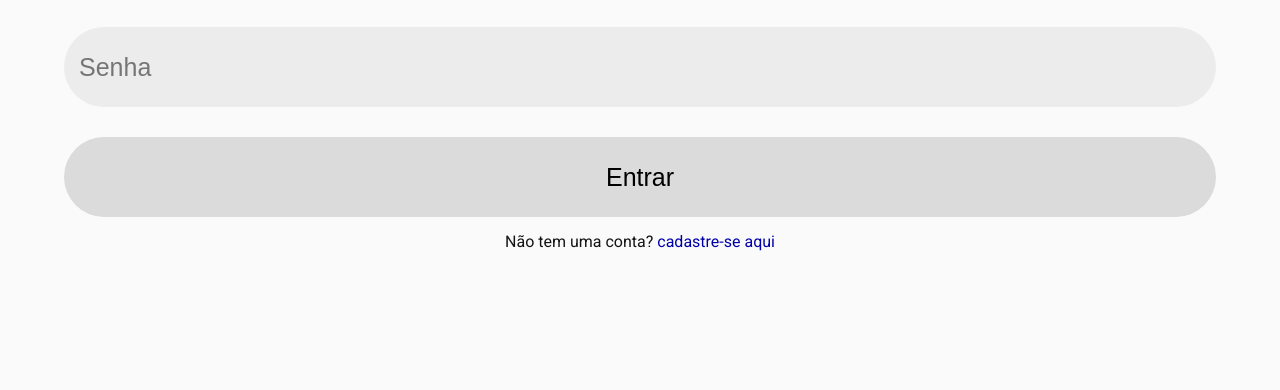
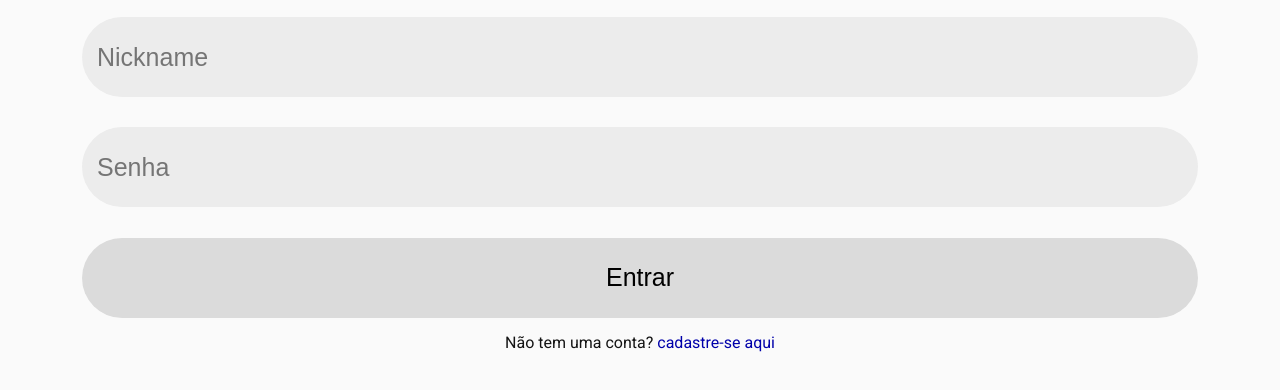
Before and after one commit to AkoruuDev/API-Bate-Papo, a plain HTML site: page index.html in a window 1280 px wide. Shown: the part 348-738 px from the top of the page. Drawn offline with nearby package versions, Linux system fonts and the light colour scheme.

Commit message:
FIX [Altura]: Ajuste da altura e espaçamento do app

```diff
--- a/index.html
+++ b/index.html
@@ -7,7 +7,6 @@
     <!--    Estilos     -->
     <link rel="stylesheet" href="styles/style.css">
     <link rel="stylesheet" href="styles/colors.css">
-    <link rel="stylesheet" href="styles/responsive.css">
     <link rel="stylesheet" href="styles/hover.css">
     <link rel="stylesheet" href="styles/bonus.css">
     <!--    FavIcon     -->
@@ -15,6 +14,7 @@
     <title>Bate-Papo Uol</title>
 </head>
 <body>
+    <div class="app">
         <div class="aplicativo-entrar fazer-login">
             <div class="login entrar">
                 <img src="./docs/images/logo.svg" alt="logo Bate-Papo do Uol" class="logotipo">
@@ -50,13 +50,13 @@
                 <ion-icon name="people"></ion-icon> <!-- people -->
             </header>
             <main class="chat">
-
             </main>
             <footer class="messenge">
                 <input type="text" name="send-messenge" class="send-messenge" placeholder="Escreva aqui...">
                 <ion-icon name="paper-plane-outline"></ion-icon> <!-- Share -->
             </footer>
         </div>
+    </div>
 
     <script src="scripts/src.js"></script>
     <script type="module" src="https://unpkg.com/ionicons@5.5.2/dist/ionicons/ionicons.esm.js"></script>
--- a/styles/bonus.css
+++ b/styles/bonus.css
@@ -8,11 +8,7 @@
 .aplicativo-entrar {
     width: 100%;
     height: 100%;
-
-    display: flex;
-    flex-direction: column;
-    justify-content: center;
-    align-items: center;
+    padding: 80px 0px;
 }
 
 .aplicativo-entrar img {
@@ -26,7 +22,7 @@
 
     display: flex;
     flex-direction: column;
-    justify-content: center;
+    justify-content: space-around;
     align-items: center;
 }
 
@@ -92,6 +88,7 @@
     align-items: center;
 
     position: absolute;
+    top: 0;
 }
 
 .alerta .mensagem{
--- a/styles/style.css
+++ b/styles/style.css
@@ -16,10 +16,18 @@ body {
     justify-content: center;
 }
 
+.app {
+    width: 100%;
+    height: 100%;
+    padding: 20px;
+
+    display: flex;
+    justify-content: center;
+    align-items: center;
+
+    position: absolute;
+}
+
 .none {
     display: none;
 }
-
-.color {
-    background-color: red;
-}
```
Also changed, not shown: styles/responsive.css (deleted). Lines whose indentation alone changed are shown as unchanged.
